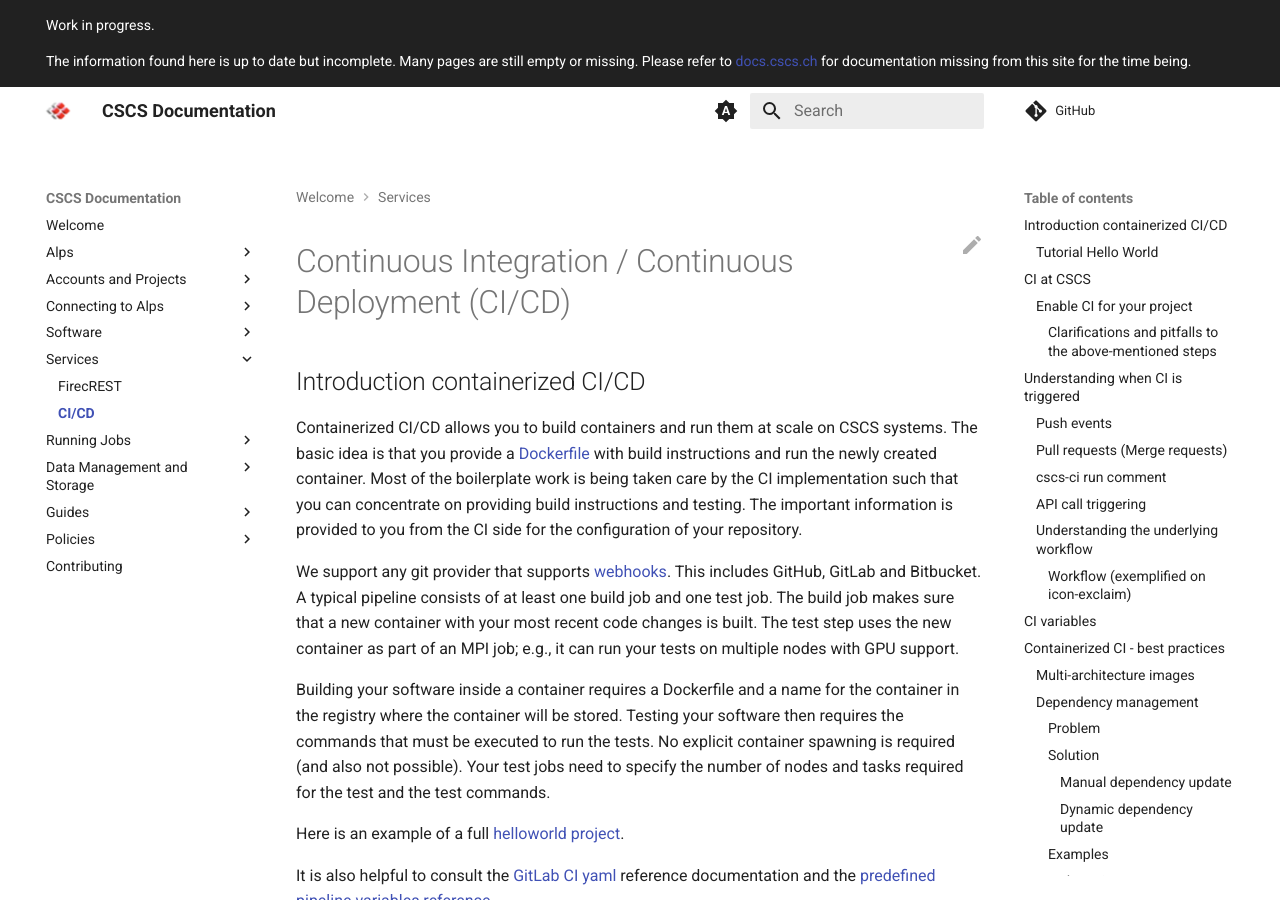
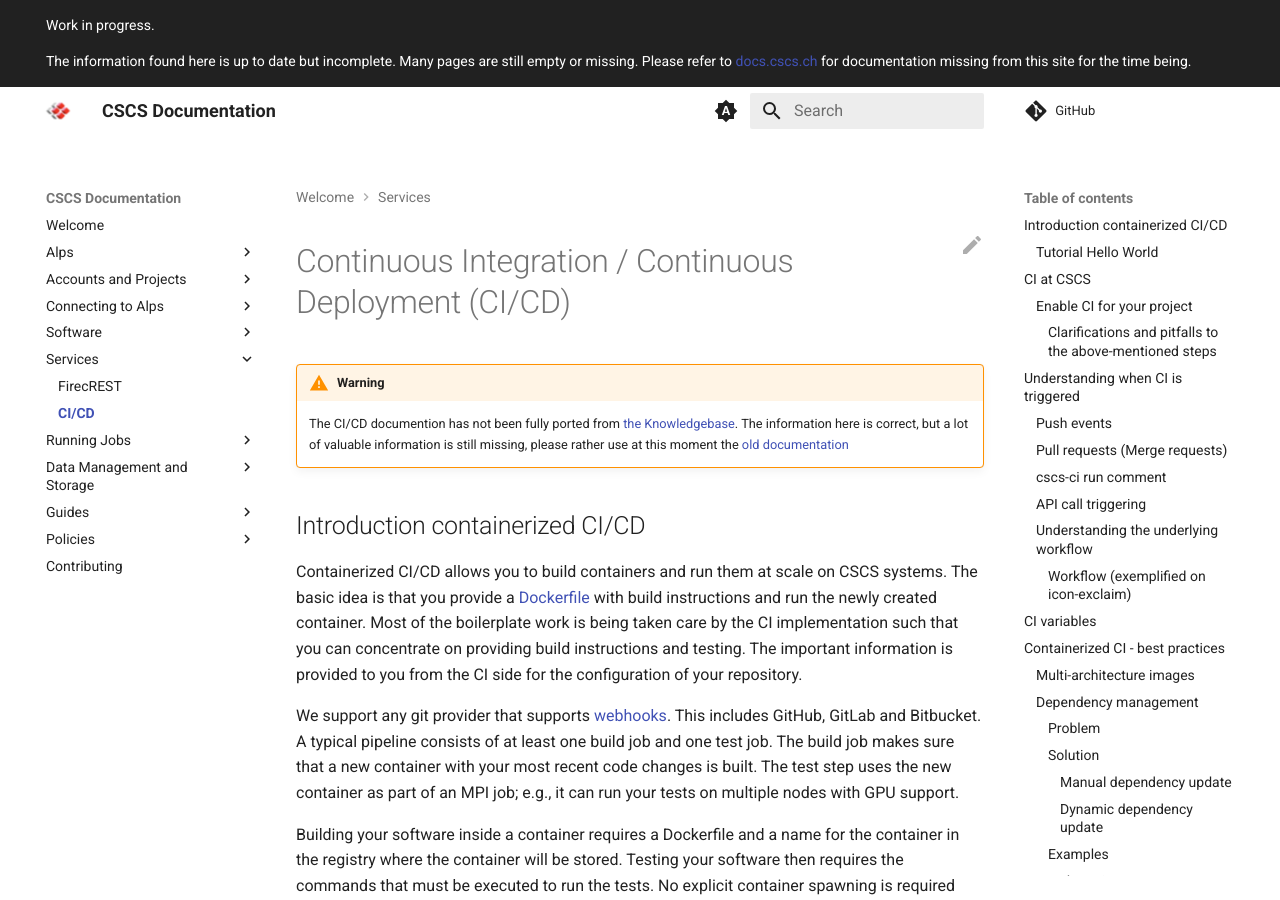
Before and after one commit to nickjbrowning/cscs-docs, an MkDocs documentation site: the page built from docs/services/cicd.md, in a window 1280 px wide and 900 px high. Built offline with MkDocs 1.6.1 and Material for MkDocs 9.7.7, drawn with Linux system fonts in a browser that asks for light colours; comment, search, counter and statistics services are not loaded.

Commit message:
add warning that the cicd docs are incomplete (#109)

```diff
--- a/docs/services/cicd.md
+++ b/docs/services/cicd.md
@@ -1,5 +1,10 @@
 [](){#ref-cicd}
 # Continuous Integration / Continuous Deployment (CI/CD)
+
+!!! warning
+    The CI/CD documention has not been fully ported from [the Knowledgebase](https://confluence.cscs.ch/x/UAXJMw).
+    The information here is correct, but a lot of valuable information is still missing, please rather use at this
+    moment the [old documentation](https://confluence.cscs.ch/x/UAXJMw)
 
 [](){#ref-cicd-containerized-intro}
 ## Introduction containerized CI/CD
```
